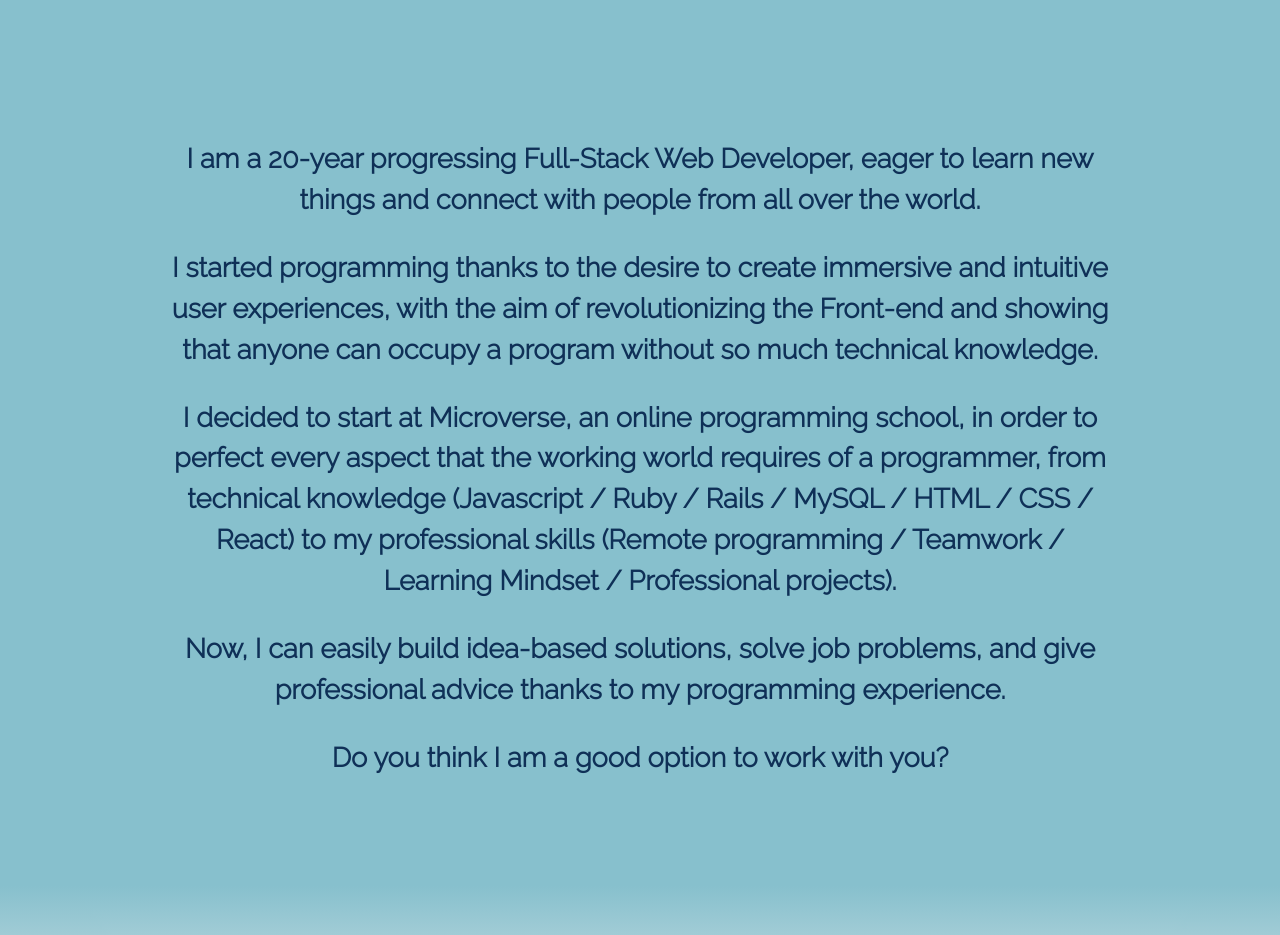
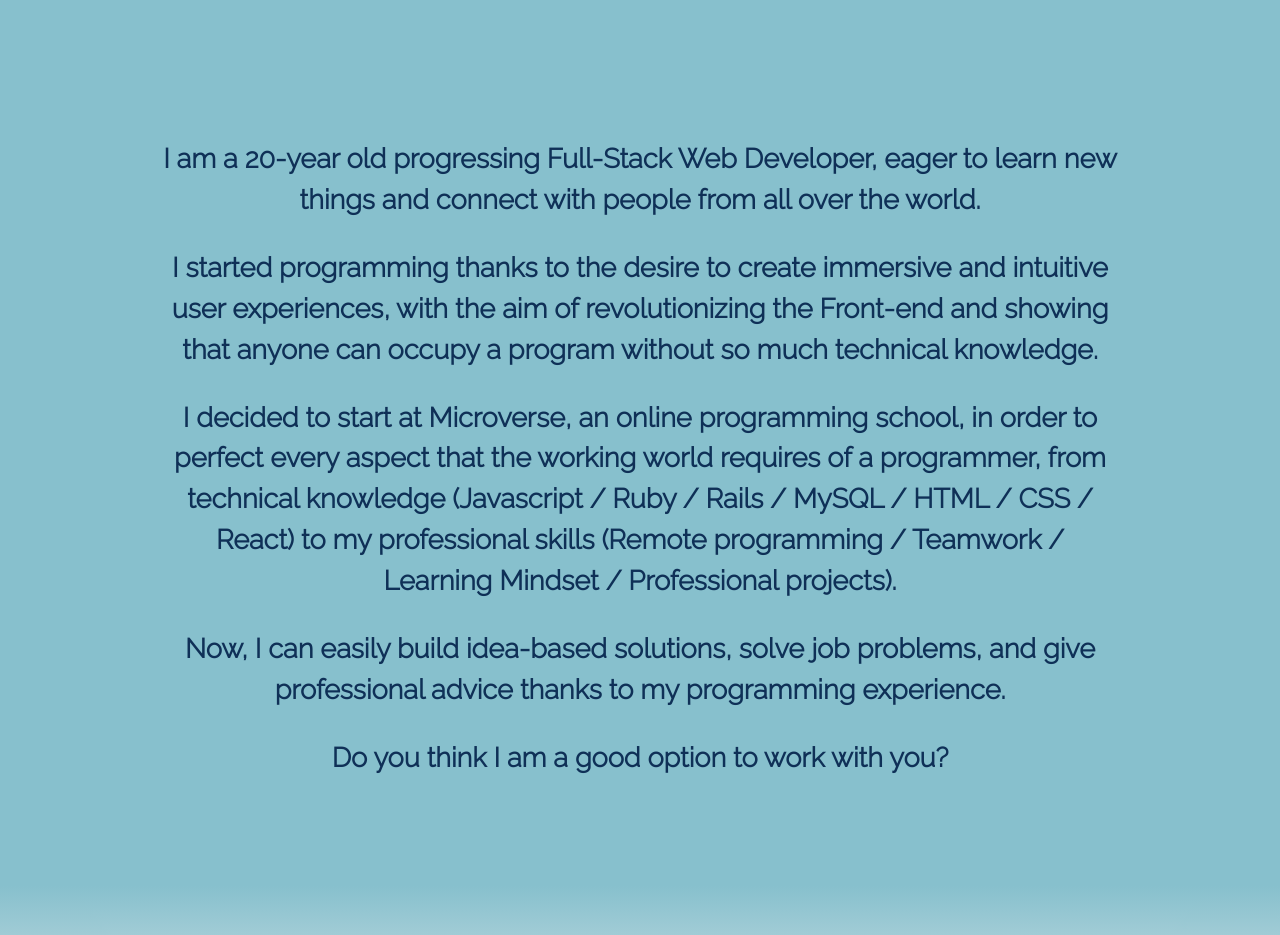
Before and after one commit to alexisbec/Portfolio, a plain HTML site: page index.html in a window 1280 px wide. Shown: the part 1020-1955 px from the top of the page. Drawn offline with nearby package versions, Linux system fonts and the light colour scheme.

Commit message:
- Edit about me description

```diff
--- a/index.html
+++ b/index.html
@@ -82,7 +82,7 @@
     <h2 class="about-title" data-aos="fade-left" data-aos-duration="1000" data-aos-delay="0">About Me</h2>
     <div class="about-text" data-aos="fade-right" data-aos-duration="1000" data-aos-delay="0">
         <p>
-            I am a 20-year progressing Full-Stack Web Developer, eager to learn new things and connect with people from all over the world.
+            I am a 20-year old progressing Full-Stack Web Developer, eager to learn new things and connect with people from all over the world.
         </p>
         <p>
             I started programming thanks to the desire to create immersive and intuitive user experiences, with the aim of revolutionizing the Front-end and showing that anyone can occupy a program without so much technical knowledge.
```
